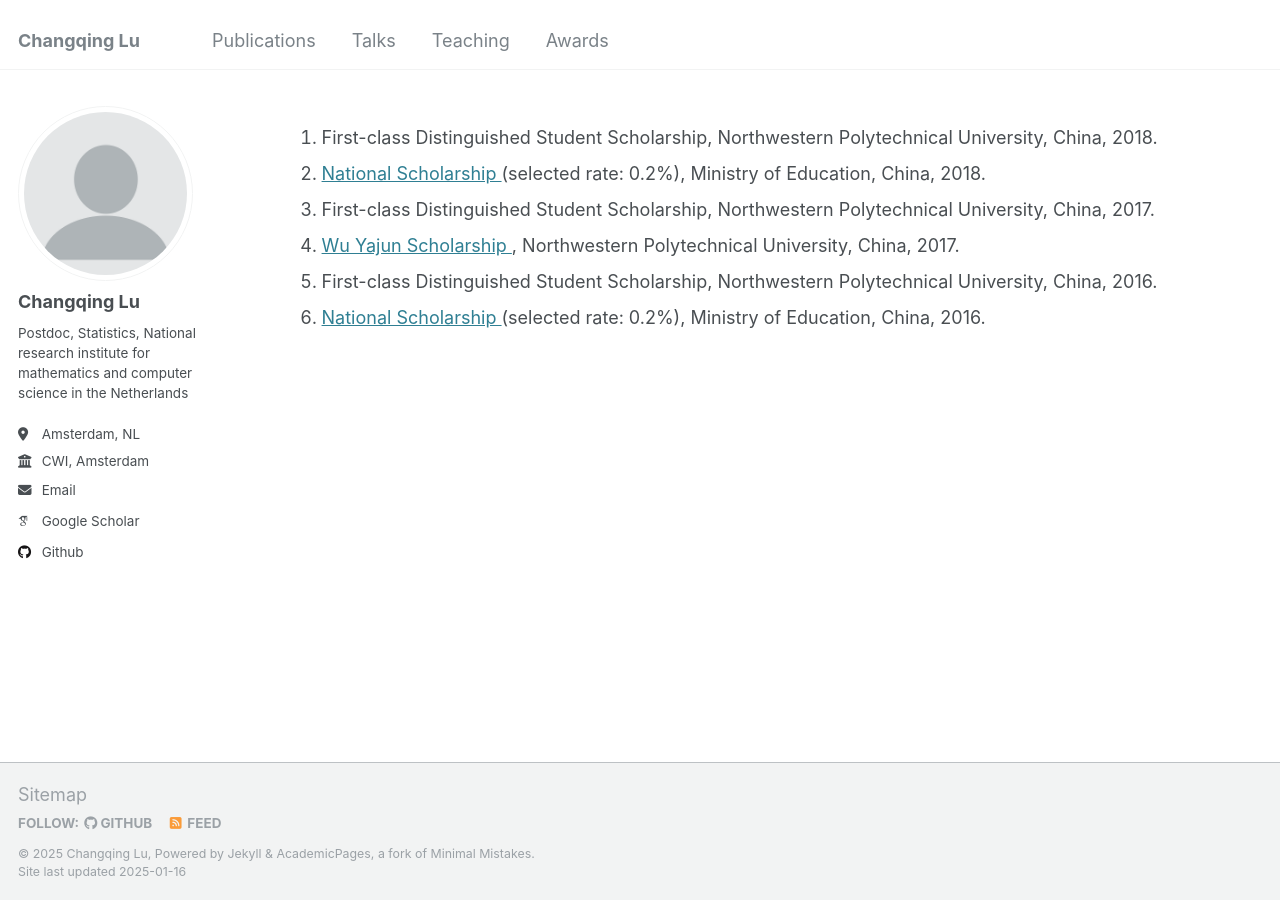
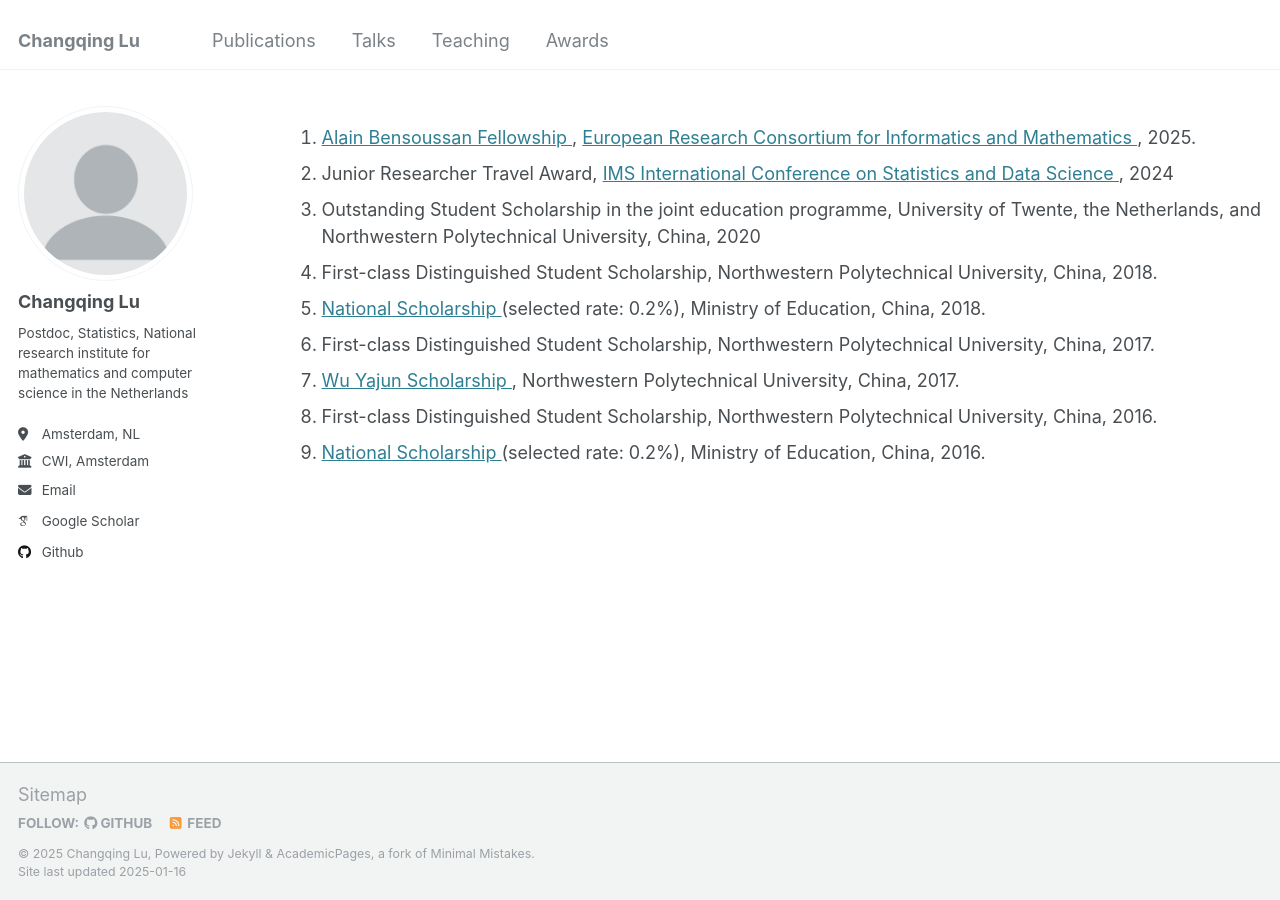
Before and after one commit to Bobby-Lu/Bobby-Lu.github.io, a Jekyll site: the page built from _pages/awards.html, in a window 1280 px wide. Built offline with Jekyll 4.4.1, drawn with Linux system fonts in a browser that asks for light colours; some web fonts are replaced.

Commit message:
Update awards.html

```diff
--- a/_pages/awards.html
+++ b/_pages/awards.html
@@ -8,6 +8,26 @@ author_profile: true
 <!-- New style rendering if publication categories are defined -->
 <div class="awards">
   <ol>
+    <li>
+      <a href="https://fellowship.ercim.eu">
+      Alain Bensoussan Fellowship
+      </a>,
+      <a href="https://www.ercim.eu">
+      European Research Consortium for Informatics and Mathematics
+      </a>, 2025.
+    </li>
+
+    <li>
+      Junior Researcher Travel Award,
+      <a href="https://imstat.org/meetings-calendar/ims-international-conference-on-statistics-and-data-science-icsds-3/">
+      IMS International Conference on Statistics and Data Science
+      </a>, 2024
+    </li>
+
+    <li>
+      Outstanding Student Scholarship in the joint education programme, University of Twente, the Netherlands, and Northwestern Polytechnical University, China, 2020
+    </li>
+
     <li>
       First-class Distinguished Student Scholarship, Northwestern Polytechnical University, China, 2018.
     </li>
```
